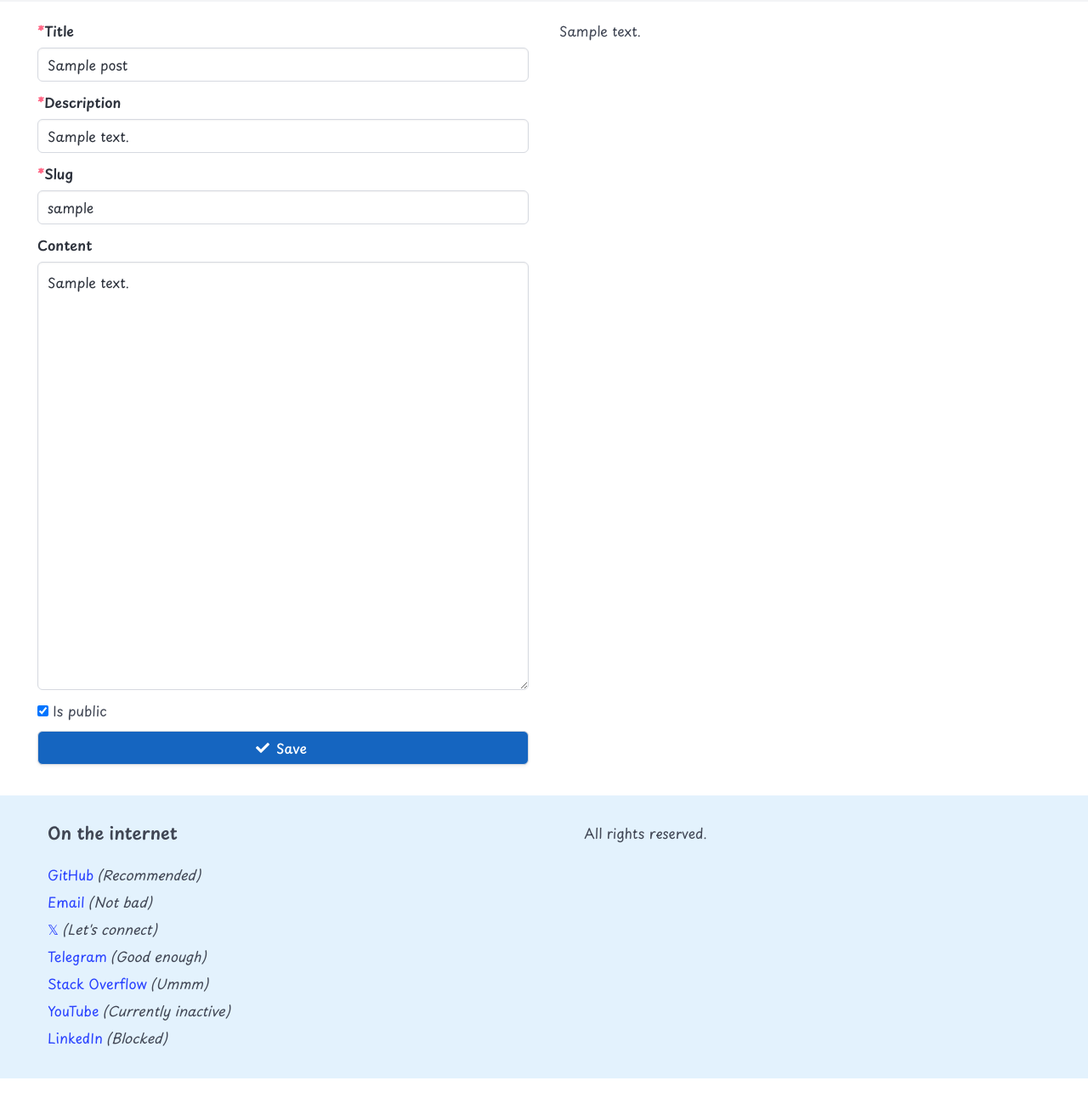
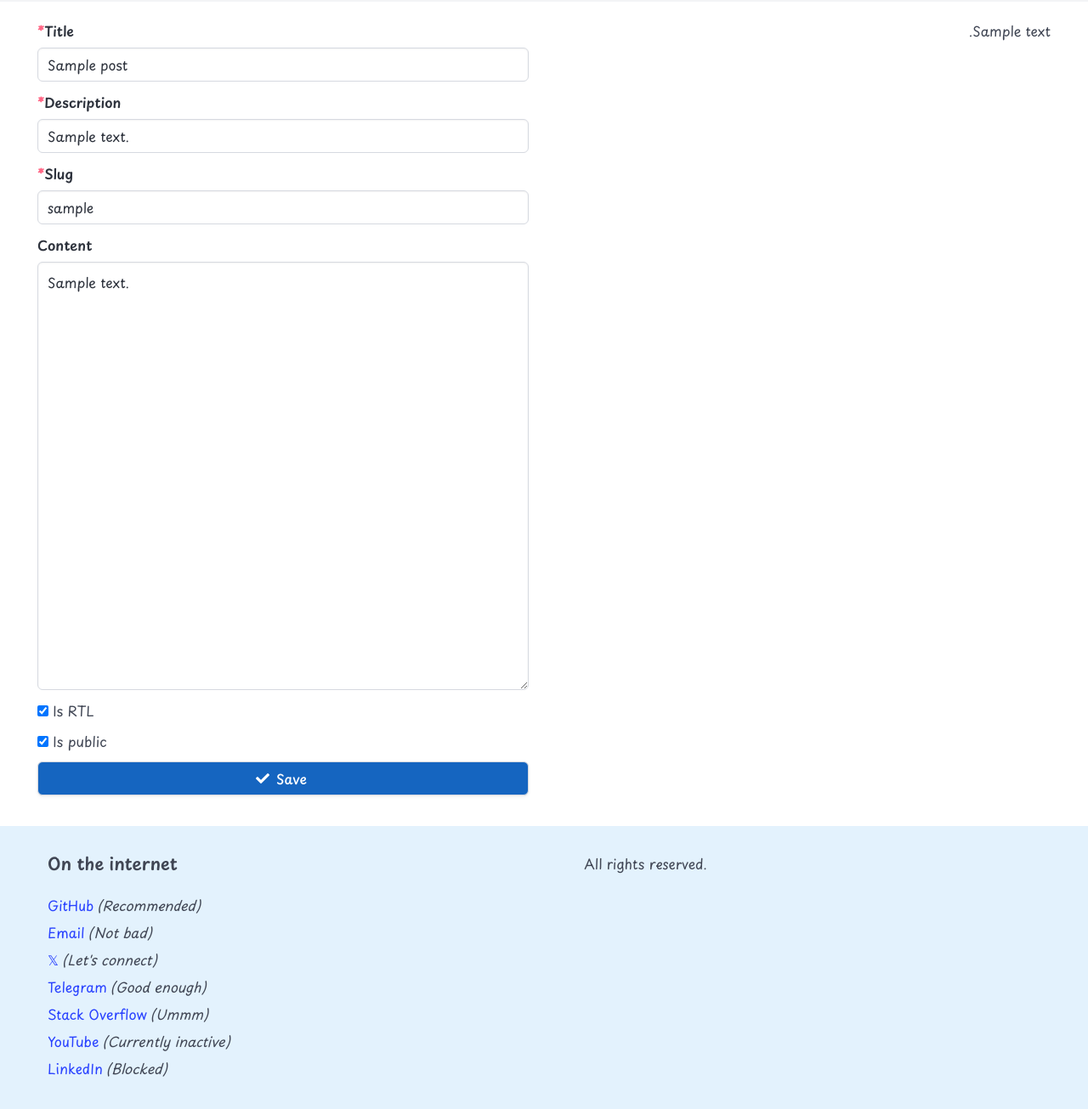
Before and after one commit to sheikhartin/daftar, a Django app: a page that uses portfolio/templates/edit_post.html in a window 1280 px wide. Shown: the part 84-1389 px from the top of the page at 85% size. Before the commit the page ends 1353 px from the top, so only its background shows below. Run offline with Django 5.2, Linux system fonts and the light colour scheme; a user stored in the database is signed in; tables that the repository leaves empty hold one stand-in row (values such as "Sample post"); parts of the project's set-up code (start-up, migrations or seed data) failed here and were passed over.

Commit message:
A level of writing from right to left

```diff
--- a/portfolio/models.py
+++ b/portfolio/models.py
@@ -16,6 +16,7 @@ class Post(models.Model):
     content = models.TextField(blank=True)
     created_at = models.DateTimeField(default=timezone.now)
     tags = models.ManyToManyField("Tag", related_name="posts")
+    is_rtl = models.BooleanField(default=False)
     is_public = models.BooleanField(default=False)
 
     def get_markdown(self) -> SafeString:
--- a/portfolio/templates/edit_post.html
+++ b/portfolio/templates/edit_post.html
@@ -65,6 +65,16 @@
           <label class="checkbox">
             <input
               type="checkbox"
+              name="is_rtl"
+              {% if post.is_rtl %}checked{% endif %}
+            />
+            Is RTL
+          </label>
+        </div>
+        <div class="field">
+          <label class="checkbox">
+            <input
+              type="checkbox"
               name="is_public"
               {% if post.is_public %}checked{% endif %}
             />
@@ -81,7 +91,9 @@
         </p>
       </form>
     </div>
-    <div class="cell content mx-3">{{ post.get_markdown | safe }}</div>
+    <div class="cell content mx-3" {% if post.is_rtl %} dir="rtl" {% endif %}>
+      {{ post.get_markdown | safe }}
+    </div>
   </div>
 </div>
 {% endblock %}
--- a/portfolio/views.py
+++ b/portfolio/views.py
@@ -155,6 +155,7 @@ class EditPost(View):
         post.description = request.POST.get("description").strip()
         post.slug = request.POST.get("slug").strip(string.punctuation)
         post.content = request.POST.get("content").strip()
+        post.is_rtl = "is_rtl" in request.POST
         post.is_public = "is_public" in request.POST
         post.save()
         return redirect("edit_post", post_slug=post.slug)
```
Also changed, not shown: portfolio/templates/single_post.html (+7 -3 lines).
